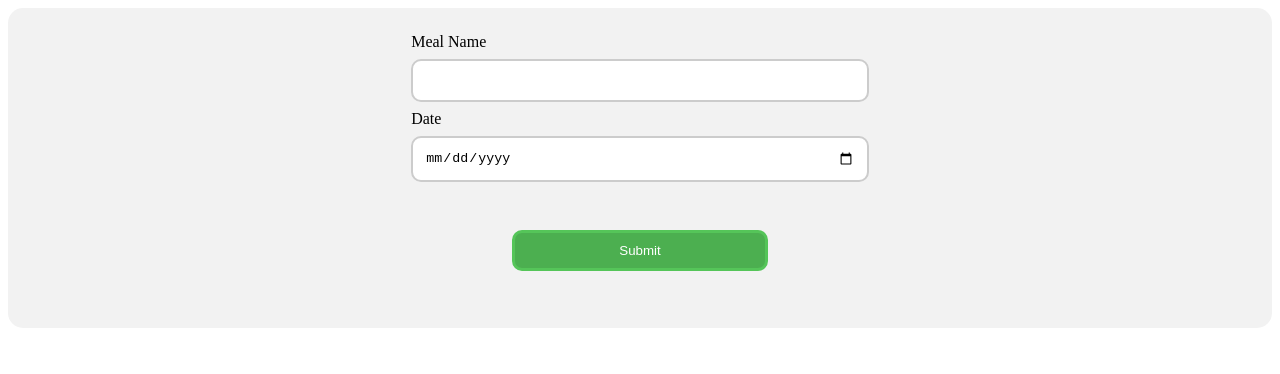
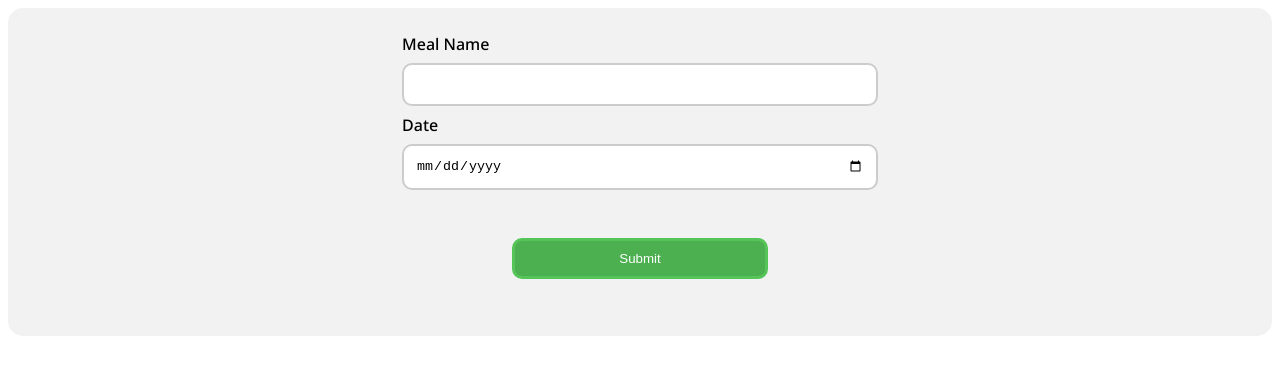
Before and after one commit to Raboro/meal-tracker-web-app, an Angular app in the folder meal-tracker-web-app-frontend/: page / in a window 1280 px wide. Shown: the top 374 px of the page. Built offline with nearby package versions, Linux system fonts and the light colour scheme.

Commit message:
added custom font

```diff
--- a/meal-tracker-web-app-frontend/src/app/app.component.css
+++ b/meal-tracker-web-app-frontend/src/app/app.component.css
@@ -0,0 +1,5 @@
+@import url('https://fonts.googleapis.com/css2?family=Noto+Sans:wght@500&family=Nunito+Sans:ital,opsz,wght@0,6..12,400;1,6..12,1000&display=swap');
+
+* {
+    font-family: 'Noto Sans', sans-serif;
+}
```
